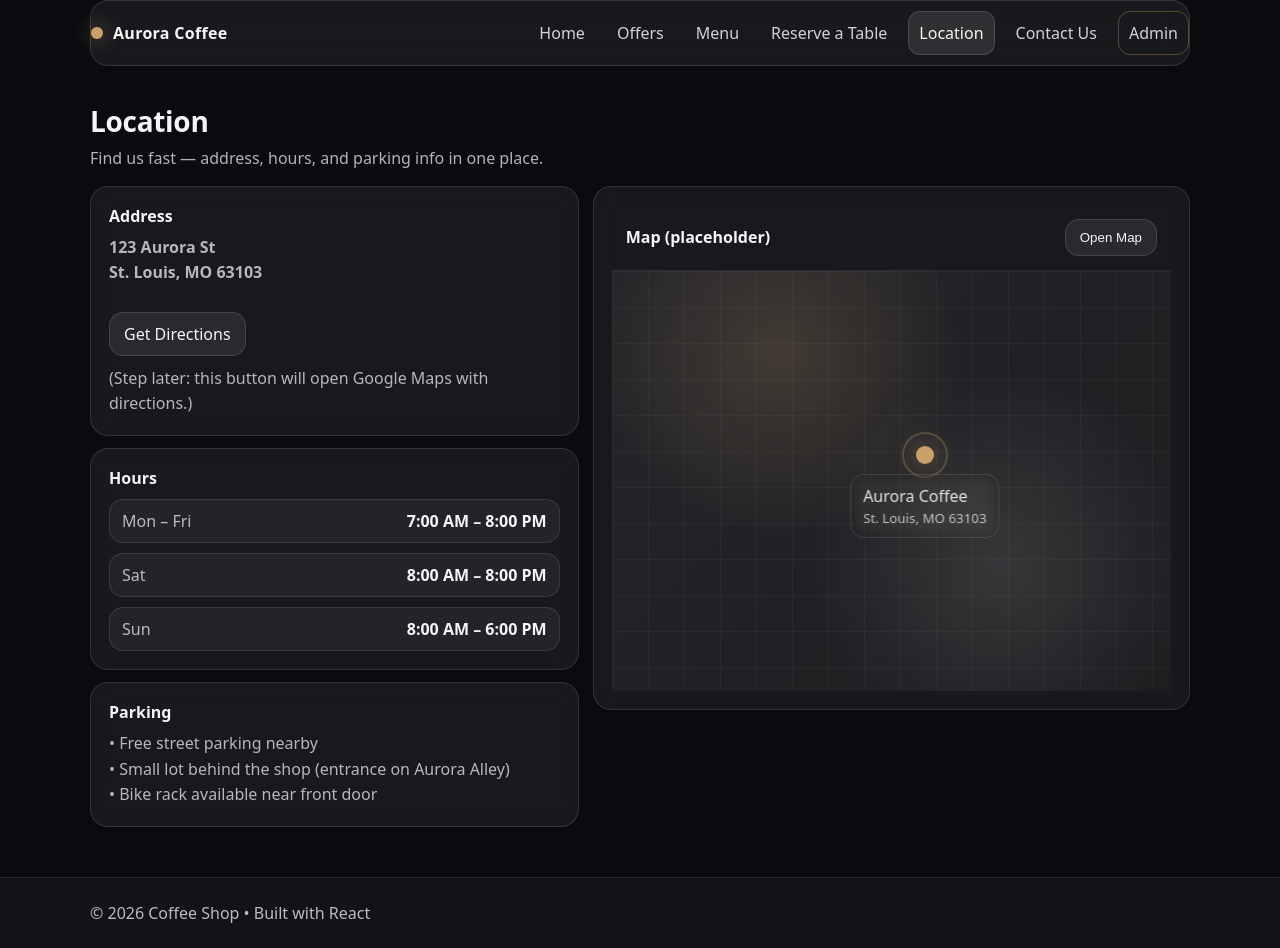
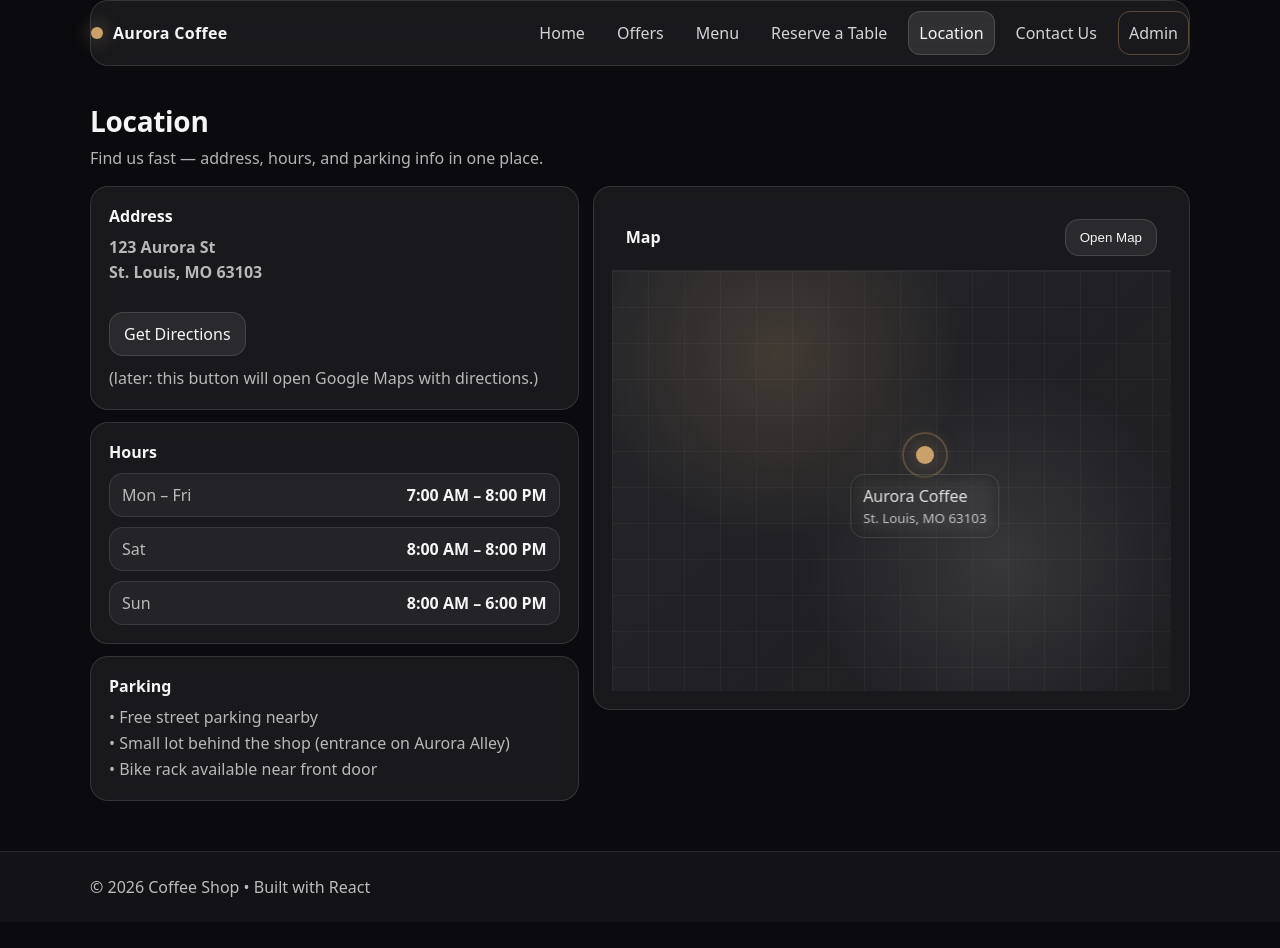
Before and after one commit to rohitparapati/coffee-shop, a React (Vite) app in the folder client/: page /location in a window 1280 px wide. After the commit the page ends 922 px from the top, so only its background shows below. Built offline with nearby package versions, Linux system fonts and the light colour scheme.

Commit message:
updated minor fix

```diff
--- a/client/src/pages/Contact.jsx
+++ b/client/src/pages/Contact.jsx
@@ -117,7 +117,7 @@ export default function Contact() {
 
           <div style={{ height: 10 }} />
           <p style={{ color: "rgba(245,245,247,0.72)", marginBottom: 0 }}>
-            (Step 13 will store messages in the database + show them in Admin.)
+            (will add to store messages to backend)
           </p>
         </aside>
 
--- a/client/src/pages/Location.jsx
+++ b/client/src/pages/Location.jsx
@@ -40,7 +40,7 @@ export default function Location() {
             </a>
 
             <p className="muted" style={{ marginTop: 10, marginBottom: 0 }}>
-              (Step later: this button will open Google Maps with directions.)
+              (later: this button will open Google Maps with directions.)
             </p>
           </div>
 
@@ -75,7 +75,7 @@ export default function Location() {
         {/* Right column: map placeholder */}
         <section className="card mapPanel" aria-label="Map">
           <div className="mapTop">
-            <h2 className="mapTitle">Map (placeholder)</h2>
+            <h2 className="mapTitle">Map </h2>
             <button
               type="button"
               className="btn"
--- a/client/src/pages/Offers.jsx
+++ b/client/src/pages/Offers.jsx
@@ -60,7 +60,7 @@ export default function Offers() {
                   <span>
                     Valid: <b>{formatDate(o.validFrom)}</b> → <b>{formatDate(o.validTo)}</b>
                   </span>
-                  <span>Auto-hides when expired ✅</span>
+                  <span>Auto-hides when expired</span>
                 </div>
               </div>
             </article>
```
